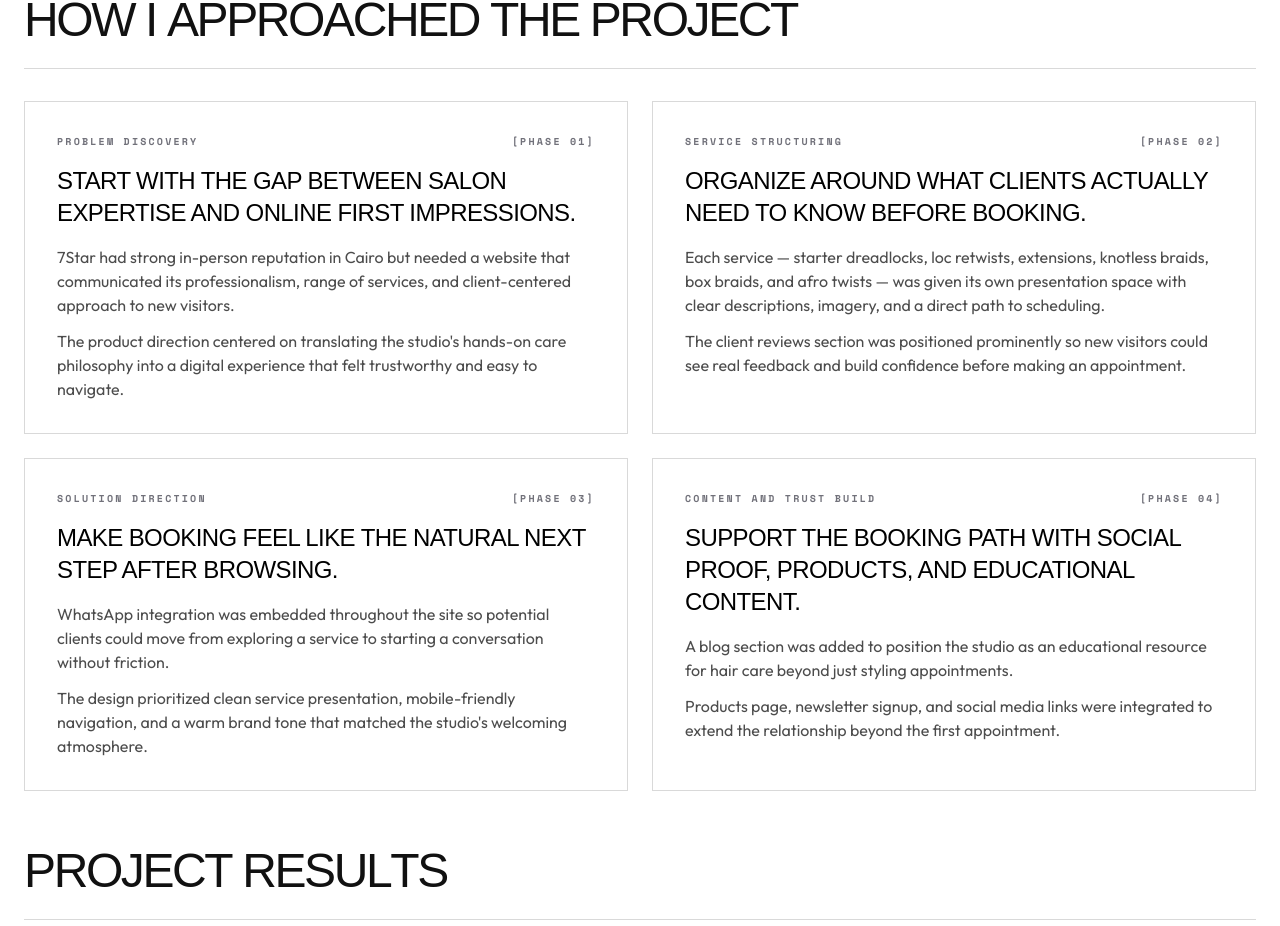
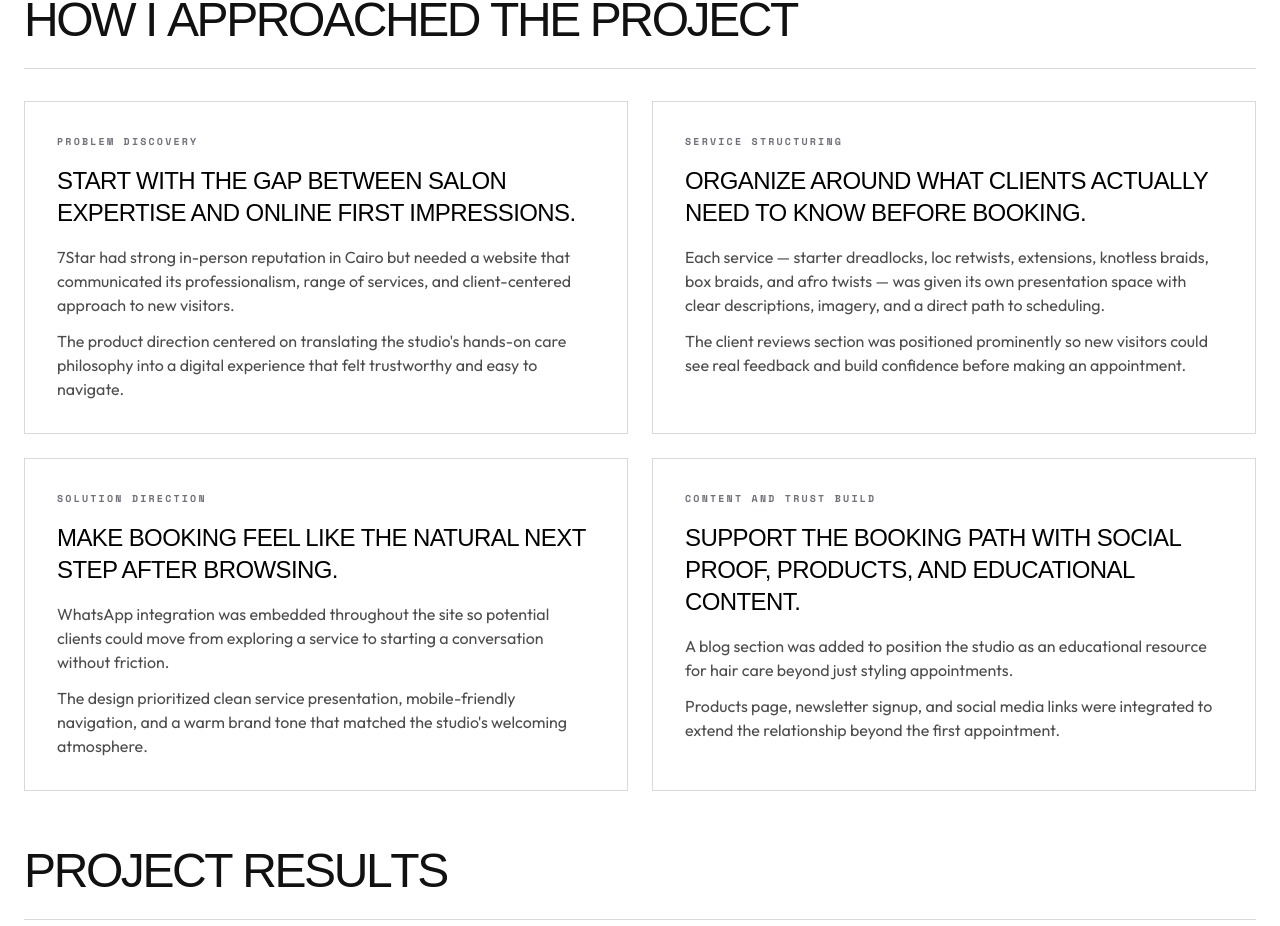
Before and after one commit to dpkreativ/dpkreativ, a Next.js app: page /work/7star-unisex-beauty-palace in a window 1280 px wide. Shown: the part 2120-3046 px from the top of the page. Built offline with nearby package versions, Linux system fonts and the light colour scheme; a web font is replaced by a local one.

Commit message:
fix(work): remove case study phase numbering

```diff
--- a/src/app/work/[id]/page.tsx
+++ b/src/app/work/[id]/page.tsx
@@ -305,16 +305,15 @@ export default async function Page({ params }: PageProps) {
             </div>
 
             <div className="grid gap-6 md:grid-cols-2">
-              {project.caseStudy.process.map((step, idx) => (
+              {project.caseStudy.process.map((step) => (
                 <article
                   key={step.title}
                   className="flex flex-col justify-between border border-black/15 bg-white p-6 dark:border-white/15 dark:bg-[#0A0A0A] md:p-8"
                 >
                   <div>
-                    <div className="flex items-center justify-between gap-4 font-mono text-[10px] font-bold uppercase tracking-[0.22em] text-zinc-500 dark:text-zinc-400">
-                      <span>{step.eyebrow}</span>
-                      <span>{`[PHASE 0${idx + 1}]`}</span>
-                    </div>
+                    <p className="font-mono text-[10px] font-bold uppercase tracking-[0.22em] text-zinc-500 dark:text-zinc-400">
+                      {step.eyebrow}
+                    </p>
 
                     <h3 className="mt-4 font-display text-2xl uppercase tracking-tight text-black dark:text-white">
                       {step.title}
```
